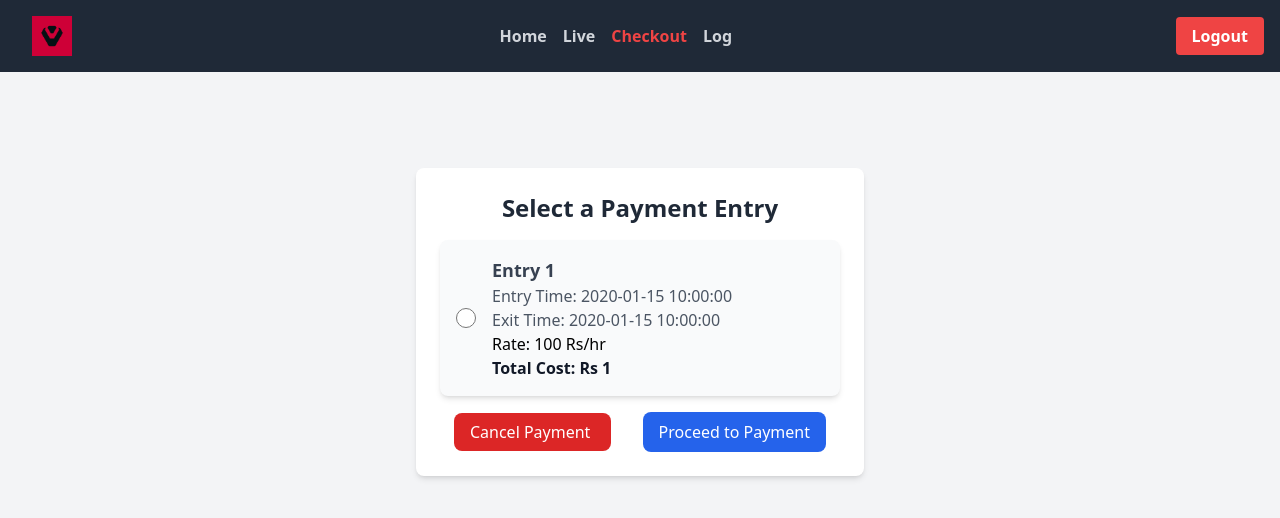
After one commit to GauravDulal/Parking-Space-Detector, a Flask app: template app/templates/select_payment.html in a window 1280 px wide. The commit adds this page. Shown: the top 518 px of the page. Run offline with Flask 3, Linux system fonts and the light colour scheme; the template is opened without the code that fills it: most values are stand-ins (such as "Sample title", 1, 10 or a date in 2020); some libraries are stand-ins or nearby versions.

Commit message:
payment system refined

```diff
--- /dev/null
+++ b/app/templates/select_payment.html
@@ -0,0 +1,89 @@
+<!DOCTYPE html>
+<html lang="en">
+
+<head>
+    <meta charset="UTF-8">
+    <meta name="viewport" content="width=device-width, initial-scale=1.0">
+    <title>Select Payment</title>
+    <script src="https://cdn.tailwindcss.com"></script>
+</head>
+
+<body class="bg-gray-100">
+    <nav class="bg-gray-800 p-4">
+        <div class="container mx-auto flex items-center justify-between">
+            <div class="text-white text-lg font-bold">
+                <a href="/">
+                    <img src="/static/images.png" alt="Logo" class="w-10 ml-4">
+                </a>
+            </div>
+            <div class="hidden md:flex space-x-4">
+                <a href="/" class="text-gray-300 hover:text-white font-semibold">Home</a>
+                <a href="#" class="text-gray-300 hover:text-white font-semibold">Live</a>
+                <a href="/checkout" class="text-red-500 hover:text-red-700 font-semibold">Checkout</a>
+                <a href="/log" class="text-gray-300 hover:text-white font-semibold">Log</a>
+            </div>
+            <div class="flex items-center">
+                <div class="relative md:hidden">
+                    <button class="text-gray-300 hover:text-white focus:outline-none" id="menu-btn">
+                        <svg xmlns="http://www.w3.org/2000/svg" class="h-6 w-6" fill="none" viewBox="0 0 24 24"
+                            stroke="currentColor">
+                            <path stroke-linecap="round" stroke-linejoin="round" stroke-width="2"
+                                d="M4 6h16M4 12h16m-7 6h7" />
+                        </svg>
+                    </button>
+                    <div class="hidden absolute right-0 mt-2 w-48 bg-white rounded-md shadow-lg z-50" id="menu">
+                        <a href="/" class="block px-4 py-2 text-gray-700 hover:bg-gray-100">Home</a>
+                        <a href="#" class="block px-4 py-2 text-gray-700 hover:bg-gray-100">Live</a>
+                        <a href="/checkout" class="block px-4 py-2 text-gray-700 hover:bg-gray-100">Checkout</a>
+                        <a href="/log" class="block px-4 py-2 text-gray-500 hover:text-gray-700">Log</a>
+                    </div>
+                </div>
+                <div class="ml-4">
+                    <a href="{{ url_for('auth.logout') }}"
+                        class="bg-red-500 hover:bg-red-700 text-white font-bold py-2 px-4 rounded focus:outline-none focus:shadow-outline">Logout
+                    </a>
+                </div>
+            </div>
+        </div>
+    </nav>
+    <div class="flex justify-center mt-24">
+        <div class="w-full max-w-md bg-white shadow-md rounded-lg p-6">
+            <h2 class="text-2xl font-semibold text-gray-800 text-center mb-4">Select a Payment Entry</h2>
+
+            <!-- List of unpaid entries -->
+            <form action="{{ url_for('main.fetch_times') }}" method="POST" class="space-y-4">
+                {% for entry in unpaid_entries %}
+                <div class="bg-gray-50 p-4 rounded-lg shadow-md">
+                    <label class="flex items-center space-x-4">
+                        <input type="radio" name="selected_entry" value="{{ loop.index }}"
+                            class="form-radio h-5 w-5 text-red-500">
+                        <div>
+                            <p class="text-lg font-semibold text-gray-700">Entry {{ loop.index }}</p>
+                            <p class="text-gray-600">Entry Time: {{ entry.entry_time }}</p>
+                            <p class="text-gray-600">Exit Time: {{ entry.exit_time }}</p>
+                            <!-- <p>Total Time: {{ entry.total_time }} hrs</p> -->
+                            <p>Rate: 100 Rs/hr</p>
+                            <p class="font-bold text-gray-900">Total Cost: Rs {{ entry.total_money }}</p>
+                        </div>
+                    </label>
+                </div>
+                {% endfor %}
+
+                <!-- Hidden field to pass the slot number -->
+                <input type="hidden" name="slot_number" value="{{ slot_number }}">
+
+                <!-- Submit button -->
+                <div class="text-center mt-2 space-x-8">
+                    <a href="/checkout" class="bg-red-600 text-white py-2 px-4 rounded-lg hover:bg-red-700">
+                        Cancel Payment
+                    </a>
+                    <button type="submit"  class="bg-blue-600 text-white py-2 px-4 rounded-lg hover:bg-red-700">
+                        Proceed to Payment
+                    </button>
+                </div>
+            </form>
+        </div>
+    </div>
+</body>
+
+</html>
```
Also changed, not shown: Database/psds.sql (+113 -13 lines), app/main.py (+111 -27 lines), app/templates/payment.html (+35 -5 lines), 1 other file.
